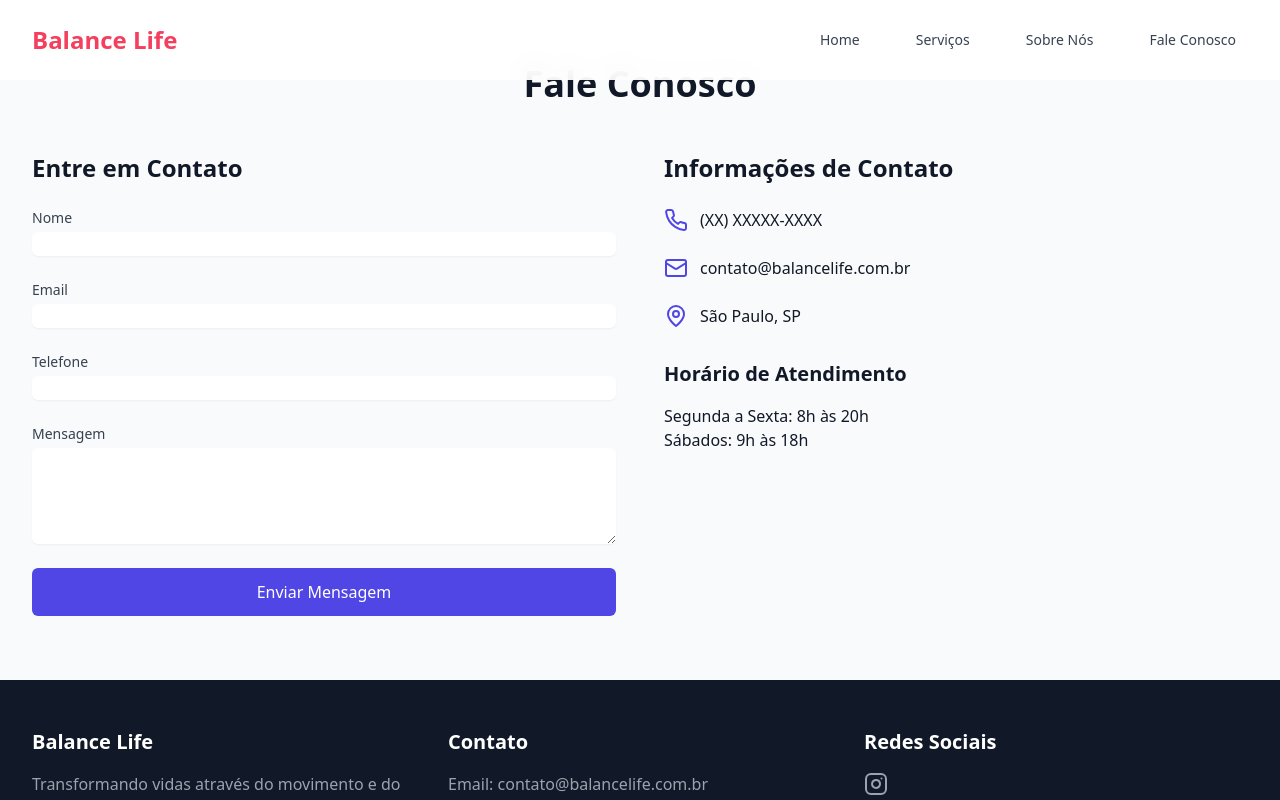
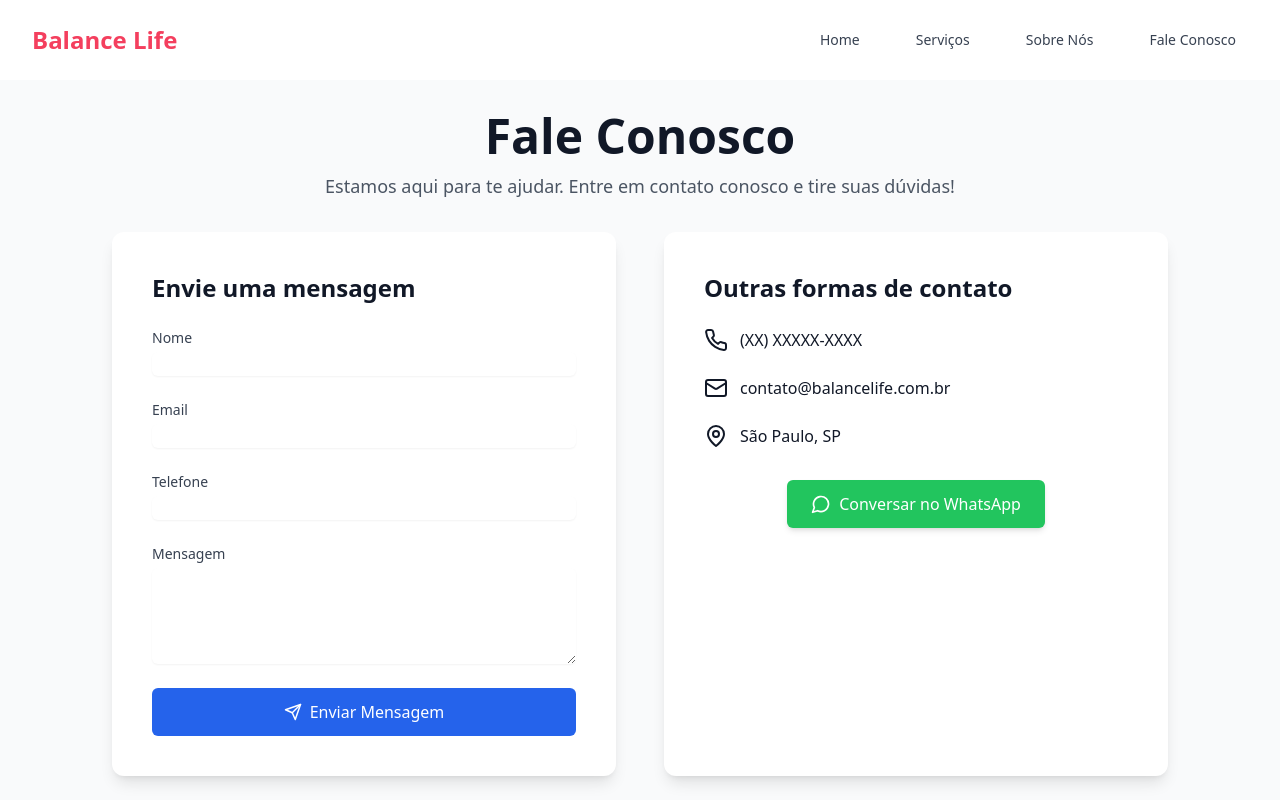
Before and after one commit to Rdemora2/balance-life, a React (Vite) app: page /contact in a window 1280 px wide. Shown: the top 800 px of the page. Built offline with nearby package versions, Linux system fonts and the light colour scheme.

Commit message:
STYLE/estiliza página de contatos

```diff
--- a/src/pages/Contact.tsx
+++ b/src/pages/Contact.tsx
@@ -1,7 +1,15 @@
-import React, { useState } from "react";
-import { Mail, Phone, MapPin } from "lucide-react";
+import React, { useState, useEffect } from "react";
+import { motion } from "framer-motion";
+import {
+  Mail,
+  Phone,
+  MapPin,
+  Send,
+  MessageCircle,
+  ArrowUpCircle,
+} from "lucide-react";
 
-const Contact = () => {
+const Contact: React.FC = () => {
   const [formData, setFormData] = useState({
     name: "",
     email: "",
@@ -9,9 +17,21 @@ const Contact = () => {
     message: "",
   });
 
+  const [showScrollTop, setShowScrollTop] = useState(false);
+
+  useEffect(() => {
+    window.scrollTo(0, 0); // Define o scroll no topo ao acessar a página
+
+    const handleScroll = () => {
+      setShowScrollTop(window.scrollY > 300);
+    };
+
+    window.addEventListener("scroll", handleScroll);
+    return () => window.removeEventListener("scroll", handleScroll);
+  }, []);
+
   const handleSubmit = (e: React.FormEvent) => {
     e.preventDefault();
-    // Aqui você pode adicionar a lógica para enviar o formulário
     console.log(formData);
   };
 
@@ -25,12 +45,43 @@ const Contact = () => {
   };
 
   return (
-    <div className="max-w-7xl mx-auto px-4 sm:px-6 lg:px-8 py-16">
-      <h1 className="text-4xl font-bold text-center mb-12">Fale Conosco</h1>
+    <motion.div
+      className="min-h-screen bg-gray-50 text-gray-900"
+      initial="hidden"
+      animate="visible"
+      variants={{ visible: { transition: { staggerChildren: 0.2 } } }}
+    >
+      {/* Título reposicionado com mais espaçamento superior */}
+      <div className="relative max-w-4xl mx-auto text-center pt-28 pb-8">
+        <motion.h1
+          className="text-5xl font-extrabold"
+          initial={{ opacity: 0, y: -30 }}
+          animate={{ opacity: 1, y: 0 }}
+          transition={{ duration: 0.6 }}
+        >
+          Fale Conosco
+        </motion.h1>
+        <motion.p
+          className="mt-3 text-lg text-gray-600"
+          initial={{ opacity: 0, y: 20 }}
+          animate={{ opacity: 1, y: 0 }}
+          transition={{ duration: 0.6, delay: 0.2 }}
+        >
+          Estamos aqui para te ajudar. Entre em contato conosco e tire suas
+          dúvidas!
+        </motion.p>
+      </div>
 
-      <div className="grid lg:grid-cols-2 gap-12">
-        <div>
-          <h2 className="text-2xl font-semibold mb-6">Entre em Contato</h2>
+      {/* Contato e Formulário */}
+      <div className="max-w-6xl mx-auto px-6 sm:px-8 lg:px-12 pb-16 grid md:grid-cols-2 gap-12">
+        {/* Formulário */}
+        <motion.div
+          className="bg-white shadow-lg rounded-xl p-10"
+          initial={{ opacity: 0, x: -50 }}
+          animate={{ opacity: 1, x: 0 }}
+          transition={{ duration: 0.6 }}
+        >
+          <h2 className="text-2xl font-semibold mb-6">Envie uma mensagem</h2>
           <form onSubmit={handleSubmit} className="space-y-6">
             <div>
               <label
@@ -45,7 +96,8 @@ const Contact = () => {
                 id="name"
                 value={formData.name}
                 onChange={handleChange}
-                className="mt-1 block w-full rounded-md border-gray-300 shadow-sm focus:border-indigo-500 focus:ring-indigo-500"
+                className="mt-1 block w-full rounded-md border-gray-300 shadow-sm focus:border-blue-500 focus:ring-blue-500"
+                required
               />
             </div>
 
@@ -62,7 +114,8 @@ const Contact = () => {
                 id="email"
                 value={formData.email}
                 onChange={handleChange}
-                className="mt-1 block w-full rounded-md border-gray-300 shadow-sm focus:border-indigo-500 focus:ring-indigo-500"
+                className="mt-1 block w-full rounded-md border-gray-300 shadow-sm focus:border-blue-500 focus:ring-blue-500"
+                required
               />
             </div>
 
@@ -79,7 +132,8 @@ const Contact = () => {
                 id="phone"
                 value={formData.phone}
                 onChange={handleChange}
-                className="mt-1 block w-full rounded-md border-gray-300 shadow-sm focus:border-indigo-500 focus:ring-indigo-500"
+                className="mt-1 block w-full rounded-md border-gray-300 shadow-sm focus:border-blue-500 focus:ring-blue-500"
+                required
               />
             </div>
 
@@ -96,48 +150,69 @@ const Contact = () => {
                 rows={4}
                 value={formData.message}
                 onChange={handleChange}
-                className="mt-1 block w-full rounded-md border-gray-300 shadow-sm focus:border-indigo-500 focus:ring-indigo-500"
+                className="mt-1 block w-full rounded-md border-gray-300 shadow-sm focus:border-blue-500 focus:ring-blue-500"
+                required
               />
             </div>
 
             <button
               type="submit"
-              className="w-full bg-indigo-600 text-white px-6 py-3 rounded-md hover:bg-indigo-700 transition-colors"
+              className="w-full bg-blue-600 text-white px-6 py-3 rounded-md hover:bg-blue-700 transition-all flex items-center justify-center gap-2"
             >
-              Enviar Mensagem
+              <Send size={18} /> Enviar Mensagem
             </button>
           </form>
-        </div>
+        </motion.div>
 
-        <div>
+        {/* Informações de Contato */}
+        <motion.div
+          className="bg-white shadow-lg rounded-xl p-10"
+          initial={{ opacity: 0, x: 50 }}
+          animate={{ opacity: 1, x: 0 }}
+          transition={{ duration: 0.6 }}
+        >
           <h2 className="text-2xl font-semibold mb-6">
-            Informações de Contato
+            Outras formas de contato
           </h2>
           <div className="space-y-6">
             <div className="flex items-center">
-              <Phone className="h-6 w-6 text-indigo-600 mr-3" />
+              <Phone className="h-6 w-6 text-gray-900 mr-3" />
               <span>(XX) XXXXX-XXXX</span>
             </div>
             <div className="flex items-center">
-              <Mail className="h-6 w-6 text-indigo-600 mr-3" />
+              <Mail className="h-6 w-6 text-gray-900 mr-3" />
               <span>contato@balancelife.com.br</span>
             </div>
             <div className="flex items-center">
-              <MapPin className="h-6 w-6 text-indigo-600 mr-3" />
+              <MapPin className="h-6 w-6 text-gray-900 mr-3" />
               <span>São Paulo, SP</span>
             </div>
           </div>
 
-          <div className="mt-8">
-            <h3 className="text-xl font-semibold mb-4">
-              Horário de Atendimento
-            </h3>
-            <p>Segunda a Sexta: 8h às 20h</p>
-            <p>Sábados: 9h às 18h</p>
+          {/* Botão para WhatsApp */}
+          <div className="mt-8 text-center">
+            <a
+              href="https://wa.me/SEUNUMEROAQUI"
+              target="_blank"
+              rel="noopener noreferrer"
+              className="inline-flex items-center gap-2 px-6 py-3 bg-green-500 text-white rounded-md shadow-md hover:bg-green-600 transition-all"
+            >
+              <MessageCircle size={20} /> Conversar no WhatsApp
+            </a>
           </div>
-        </div>
+        </motion.div>
       </div>
-    </div>
+
+      {/* Botão de Voltar ao Topo */}
+      {showScrollTop && (
+        <button
+          onClick={() => window.scrollTo({ top: 0, behavior: "smooth" })}
+          className="fixed bottom-6 right-6 bg-gray-900 p-3 rounded-full text-white shadow-lg hover:bg-gray-800 transition z-40"
+        >
+          <ArrowUpCircle size={32} />
+        </button>
+      )}
+    </motion.div>
   );
 };
 
```
